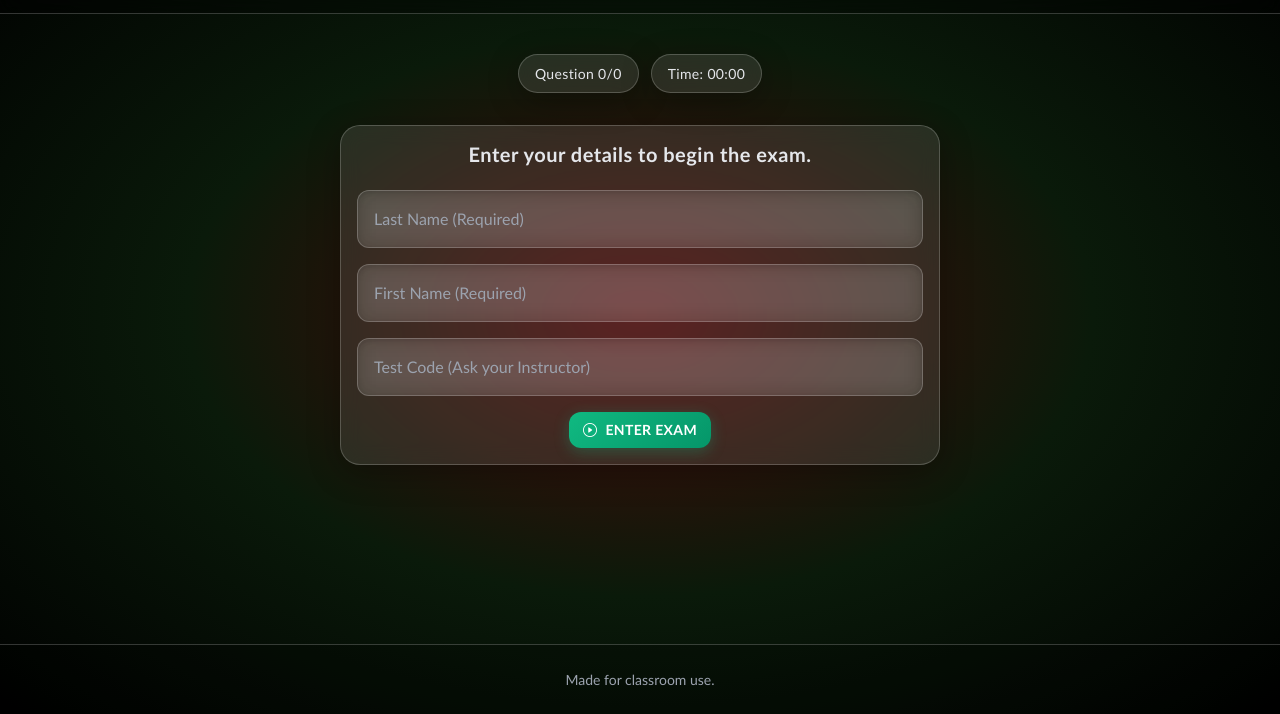
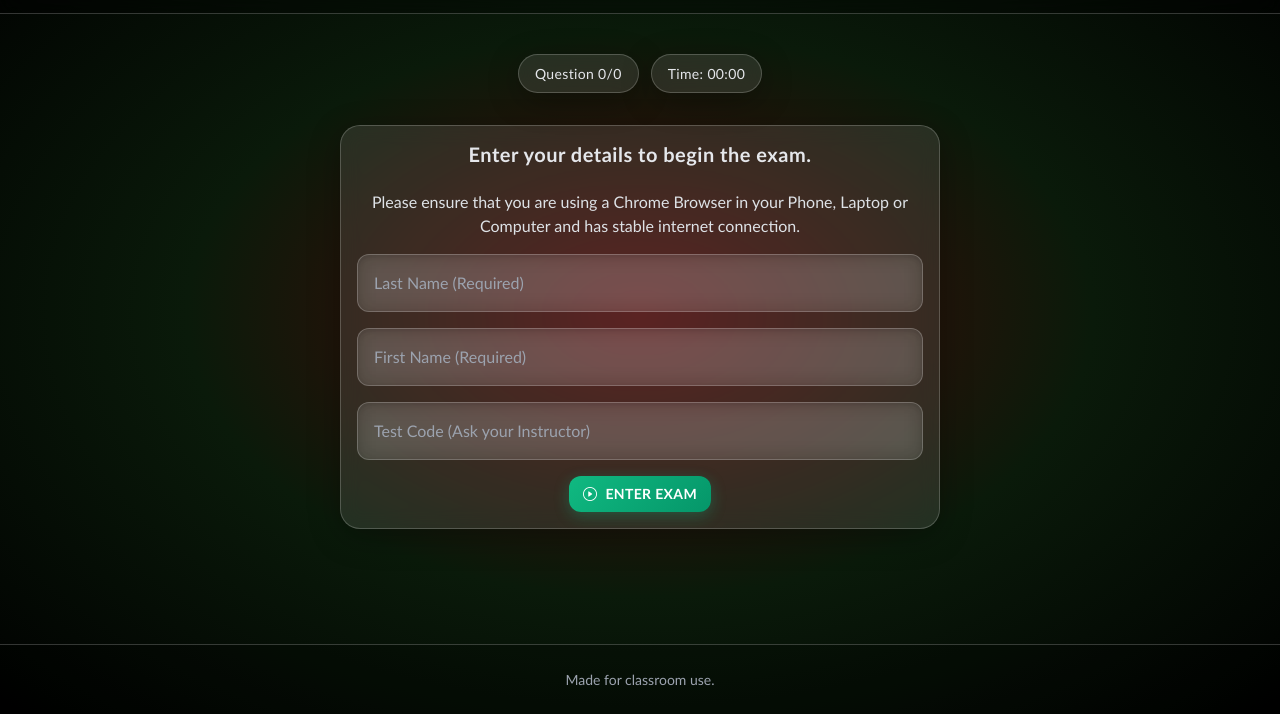
Before and after one commit to cecitproctor/online, a plain HTML site: page index.html in a window 1280 px wide. Shown: the part 86-800 px from the top of the page. Drawn offline with nearby package versions, Linux system fonts and the light colour scheme.

Commit message:
Update index.html

```diff
--- a/index.html
+++ b/index.html
@@ -31,6 +31,7 @@
     <div class="card card-custom mx-auto" style="max-width: 600px;" id="startCard">
       <div class="card-body text-center">
         <h5 class="card-title" id="startResult">Enter your details to begin the exam.</h5>
+       <p> Please ensure that you are using a Chrome Browser in your Phone, Laptop or Computer and has stable internet connection.</p>
         <form id="userForm">
           <div class="form-floating mb-3">
             <input type="text" class="form-control" id="lastName" placeholder="Last Name" required autocomplete="off">
@@ -194,4 +195,5 @@
     window.ANSWER_API_URL = 'https://script.google.com/macros/s/AKfycbxw4dITKgZHApGwPWdciAWvMMofoT6-jwyqwQK-GPZLQxS23jQxEyWhGk53_58LHKcWIQ/exec';
   </script>
 </body>
+
 </html>
```
